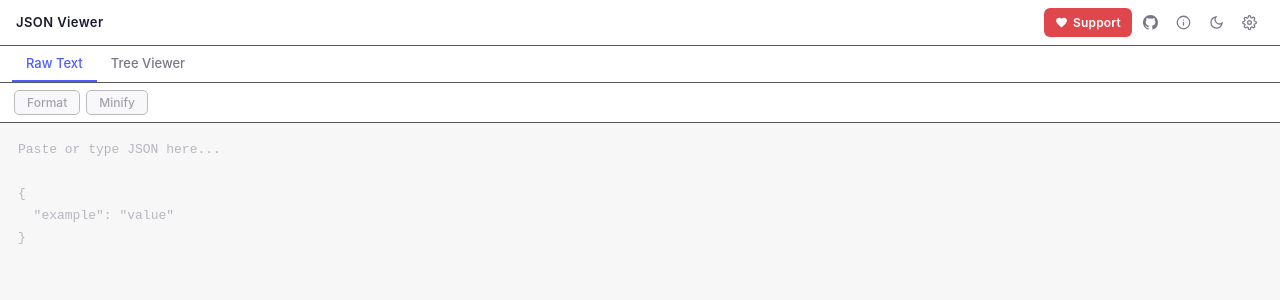
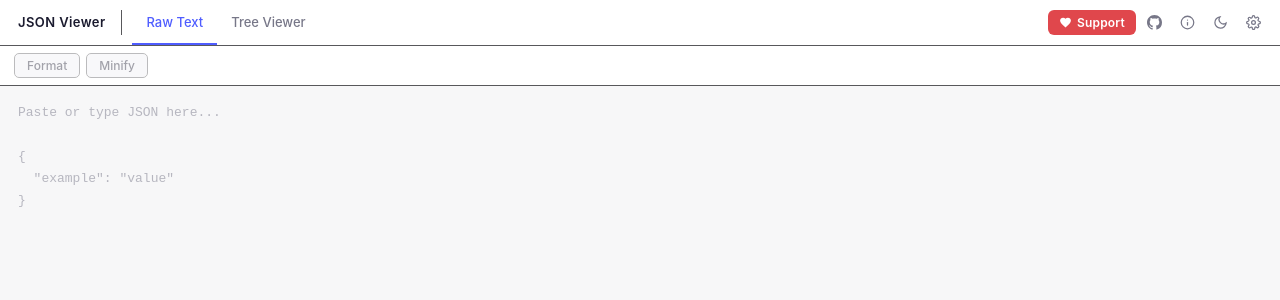
Before and after one commit to Gogn/FreeJSONViewer, a React (Vite) app: page / in a window 1280 px wide. Shown: the top 300 px of the page. Built offline with nearby package versions, Linux system fonts and the light colour scheme; no server answers.

Commit message:
Move TabBar inside Header

```diff
--- a/src/App.tsx
+++ b/src/App.tsx
@@ -3,7 +3,6 @@
 import { useSettings } from './hooks/useSettings';
 import { useJsonParser } from './hooks/useJsonParser';
 import Header from './components/Header';
-import TabBar from './components/TabBar';
 import ErrorDisplay from './components/ErrorDisplay';
 import SettingsModal from './components/SettingsModal';
 import AboutModal from './components/AboutModal';
@@ -43,9 +42,6 @@
         onSettingsOpen={() => setSettingsOpen(true)}
         onAboutOpen={() => setAboutOpen(true)}
         onSupportOpen={() => setsupportOpen(true)}
-      />
-
-      <TabBar
         activeTab={activeTab}
         onTabChange={setActiveTab}
         hasError={!!error}
--- a/src/components/Header.tsx
+++ b/src/components/Header.tsx
@@ -1,4 +1,4 @@
-import { Theme } from '../types';
+import { Theme, ActiveTab, ErrorMode } from '../types';
 
 const SunIcon = () => (
   <svg
@@ -70,6 +70,10 @@
   onSettingsOpen: () => void;
   onAboutOpen: () => void;
   onSupportOpen: () => void;
+  activeTab: ActiveTab;
+  onTabChange: (tab: ActiveTab) => void;
+  hasError: boolean;
+  errorMode: ErrorMode;
 }
 
 export default function Header({
@@ -78,10 +82,36 @@
   onSettingsOpen,
   onAboutOpen,
   onSupportOpen,
+  activeTab,
+  onTabChange,
+  hasError,
+  errorMode,
 }: HeaderProps) {
+  const treeDisabled = hasError && errorMode === 'disable';
+
   return (
     <header className="header">
       <span className="header-title">JSON Viewer</span>
+
+      <div className="header-separator" />
+
+      <div className="header-tabs">
+        <button
+          className={`tab-btn${activeTab === 'raw' ? ' active' : ''}`}
+          onClick={() => onTabChange('raw')}
+        >
+          Raw Text
+        </button>
+        <button
+          className={`tab-btn${activeTab === 'tree' ? ' active' : ''}`}
+          onClick={() => !treeDisabled && onTabChange('tree')}
+          disabled={treeDisabled}
+          title={treeDisabled ? 'Fix JSON errors to enable tree view' : undefined}
+        >
+          Tree Viewer
+        </button>
+      </div>
+
       <div className="header-actions">
         <button className="support-header-btn" onClick={onSupportOpen} title="Support this project">
           <svg
--- a/src/components/TabBar.tsx
+++ /dev/null
@@ -1,31 +0,0 @@
-import { ActiveTab, ErrorMode } from '../types';
-
-interface TabBarProps {
-  activeTab: ActiveTab;
-  onTabChange: (tab: ActiveTab) => void;
-  hasError: boolean;
-  errorMode: ErrorMode;
-}
-
-export default function TabBar({ activeTab, onTabChange, hasError, errorMode }: TabBarProps) {
-  const treeDisabled = hasError && errorMode === 'disable';
-
-  return (
-    <div className="tab-bar">
-      <button
-        className={`tab-btn ${activeTab === 'raw' ? 'active' : ''}`}
-        onClick={() => onTabChange('raw')}
-      >
-        Raw Text
-      </button>
-      <button
-        className={`tab-btn ${activeTab === 'tree' ? 'active' : ''}`}
-        onClick={() => !treeDisabled && onTabChange('tree')}
-        disabled={treeDisabled}
-        title={treeDisabled ? 'Fix JSON errors to enable tree view' : undefined}
-      >
-        Tree Viewer
-      </button>
-    </div>
-  );
-}
--- a/src/index.css
+++ b/src/index.css
@@ -92,16 +92,16 @@
   flex-direction: column;
 }
 
-/* ── Header ── */
+/* ── Header (unified bar: title + tabs + actions) ── */
 .header {
   display: flex;
-  align-items: center;
-  justify-content: space-between;
-  padding: 0 16px;
+  align-items: stretch;
   height: 46px;
   background: var(--surface);
   border-bottom: 1px solid var(--border);
   flex-shrink: 0;
+  padding: 0 12px;
+  gap: 4px;
 }
 
 .header-title {
@@ -109,11 +109,28 @@
   font-weight: 600;
   letter-spacing: 0.4px;
   color: var(--text);
+  align-self: center;
+  white-space: nowrap;
+  padding: 0 6px;
+}
+
+.header-separator {
+  width: 1px;
+  background: var(--border);
+  margin: 10px 6px;
+  flex-shrink: 0;
+}
+
+.header-tabs {
+  display: flex;
+  align-items: stretch;
 }
 
 .header-actions {
   display: flex;
+  align-items: center;
   gap: 4px;
+  margin-left: auto;
 }
 
 /* ── Buttons ── */
@@ -185,15 +202,7 @@
   color: var(--text);
 }
 
-/* ── Tab Bar ── */
-.tab-bar {
-  display: flex;
-  background: var(--surface);
-  border-bottom: 1px solid var(--border);
-  flex-shrink: 0;
-  padding: 0 12px;
-}
-
+/* ── Tab buttons ── */
 .tab-btn {
   background: none;
   border: none;
```
Also changed, not shown: 1 other file (tests, documents, lock files or other folders).
